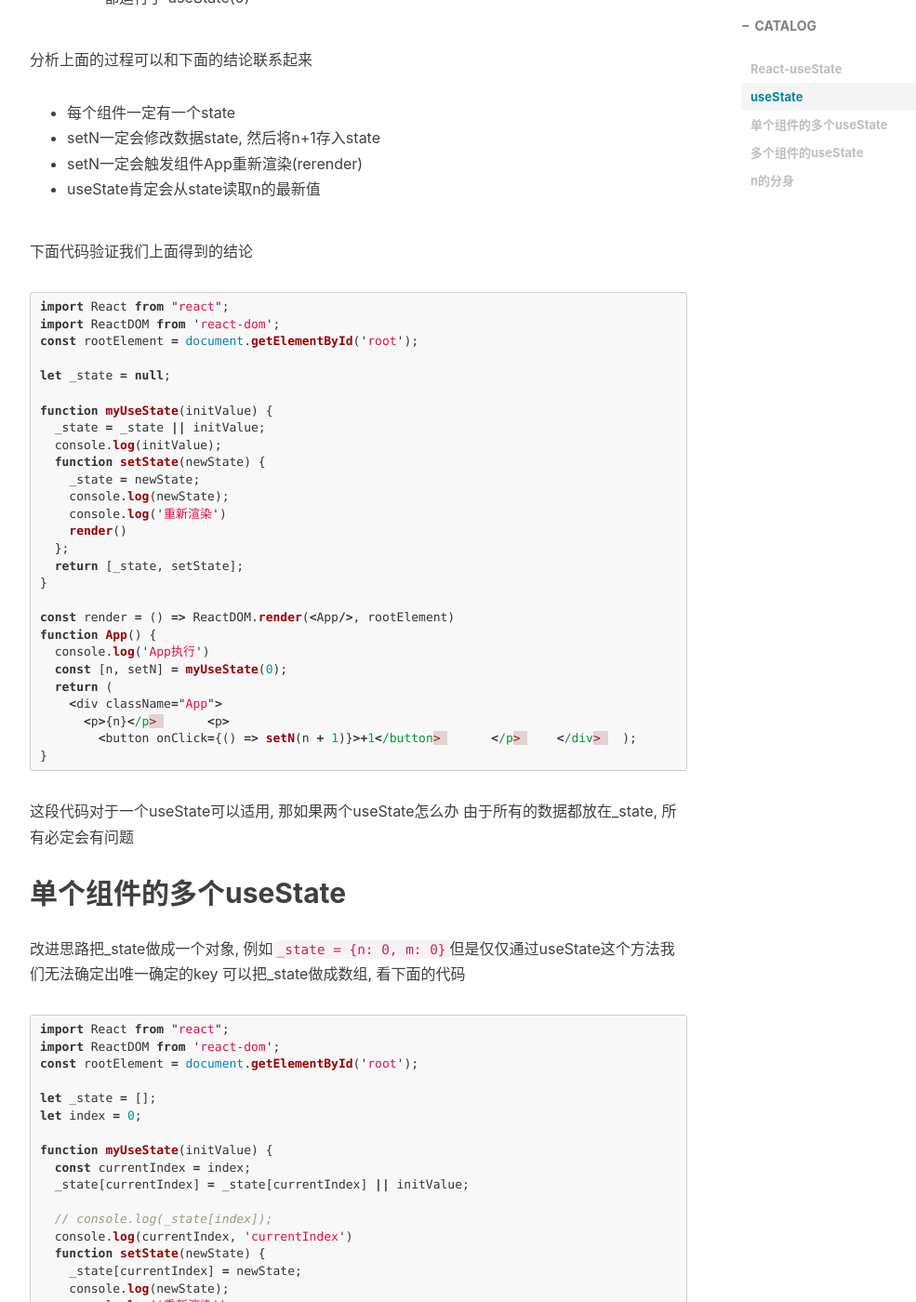
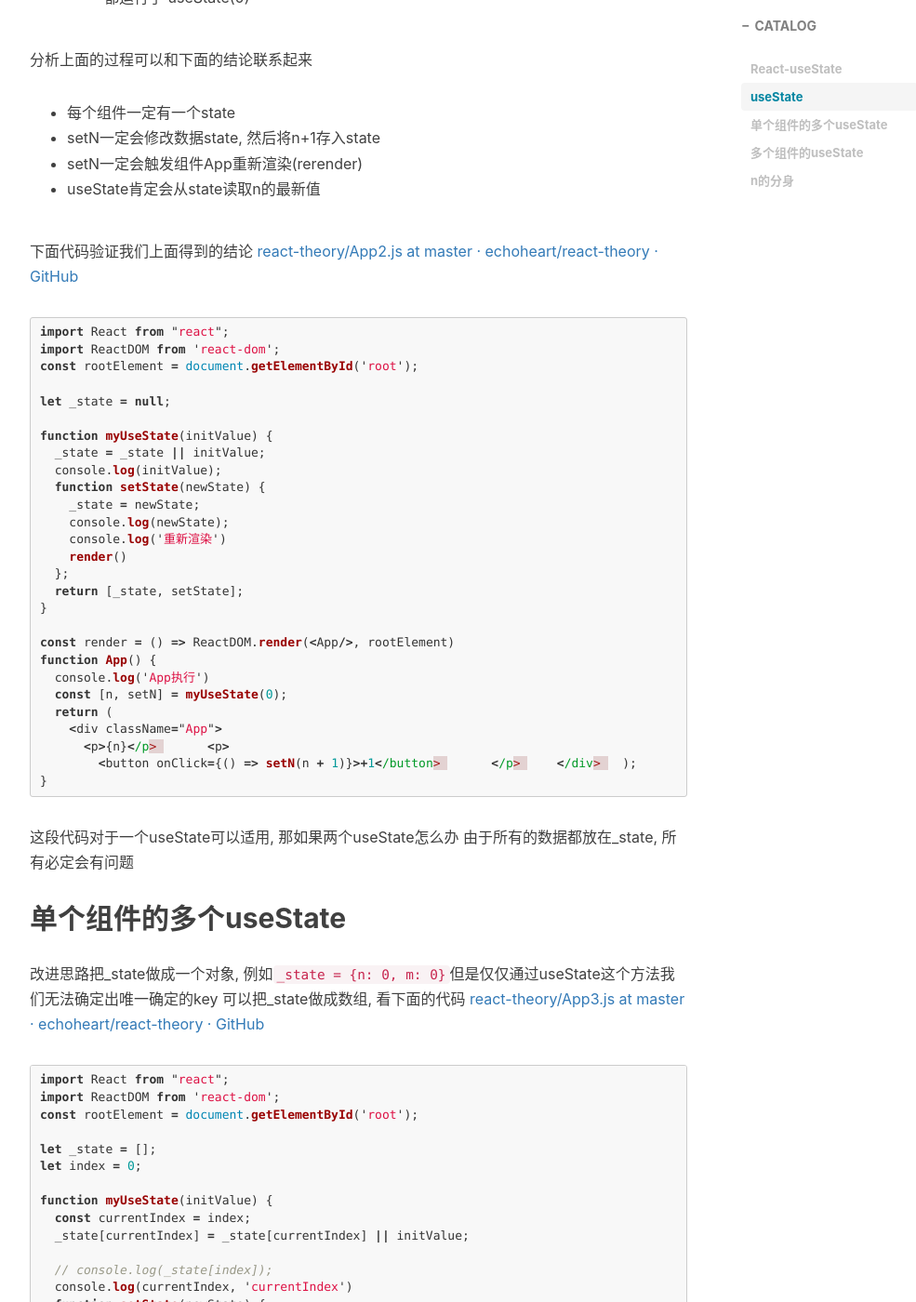
Before and after one commit to echoheart/echoheart.github.io, a Jekyll site: the page built from _posts/2019-11-25-React-useState.md, in a window 1280 px wide and 1400 px high, scrolled down 1679 px. Shown: the whole window at 93% size, without its empty margins (233-1218 px from the left). Built offline with Jekyll 4.4.1, drawn with Linux system fonts in a browser that asks for light colours; nearby versions of some CDN libraries; comment, search, counter and statistics services are not loaded; some of the changed text lies outside the part shown.

Commit message:
useState

````diff
--- a/_posts/2019-11-25-React-useState.md
+++ b/_posts/2019-11-25-React-useState.md
@@ -18,6 +18,7 @@ tags:
 useState是react16Hooks的一个新的API, 作用就是react老版本的state的替身, 但是原理有了一些变化
 
 看一段代码
+[react-theory/App.js at master · echoheart/react-theory · GitHub](https://github.com/echoheart/react-theory/blob/master/src/App.js)
 
 ```ts
 import React from "react";
@@ -63,6 +64,8 @@ ReactDOM.render(<App />, rootElement);
 - useState肯定会从state读取n的最新值
 
 下面代码验证我们上面得到的结论
+[react-theory/App2.js at master · echoheart/react-theory · GitHub](https://github.com/echoheart/react-theory/blob/master/src/App2.js)
+
 ```js
 import React from "react";
 import ReactDOM from 'react-dom';
@@ -102,6 +105,7 @@ function App() {
 ## 单个组件的多个useState
 改进思路把_state做成一个对象, 例如`_state = {n: 0, m: 0}`但是仅仅通过useState这个方法我们无法确定出唯一确定的key
 可以把_state做成数组, 看下面的代码
+[react-theory/App3.js at master · echoheart/react-theory · GitHub](https://github.com/echoheart/react-theory/blob/master/src/App3.js)
 
 ```js
 import React from "react";
@@ -175,6 +179,8 @@ function App() {
 在正真的React实现中,其中React节点就是FiberNode, `_state`对应的是memorizeState, index是使用链表实现的
 
 ## n的分身
+
+[react-theory/App4.js at master · echoheart/react-theory · GitHub](https://github.com/echoheart/react-theory/blob/master/src/App4.js)
 ```js
 import React from "react";
 import ReactDOM from 'react-dom';
````
